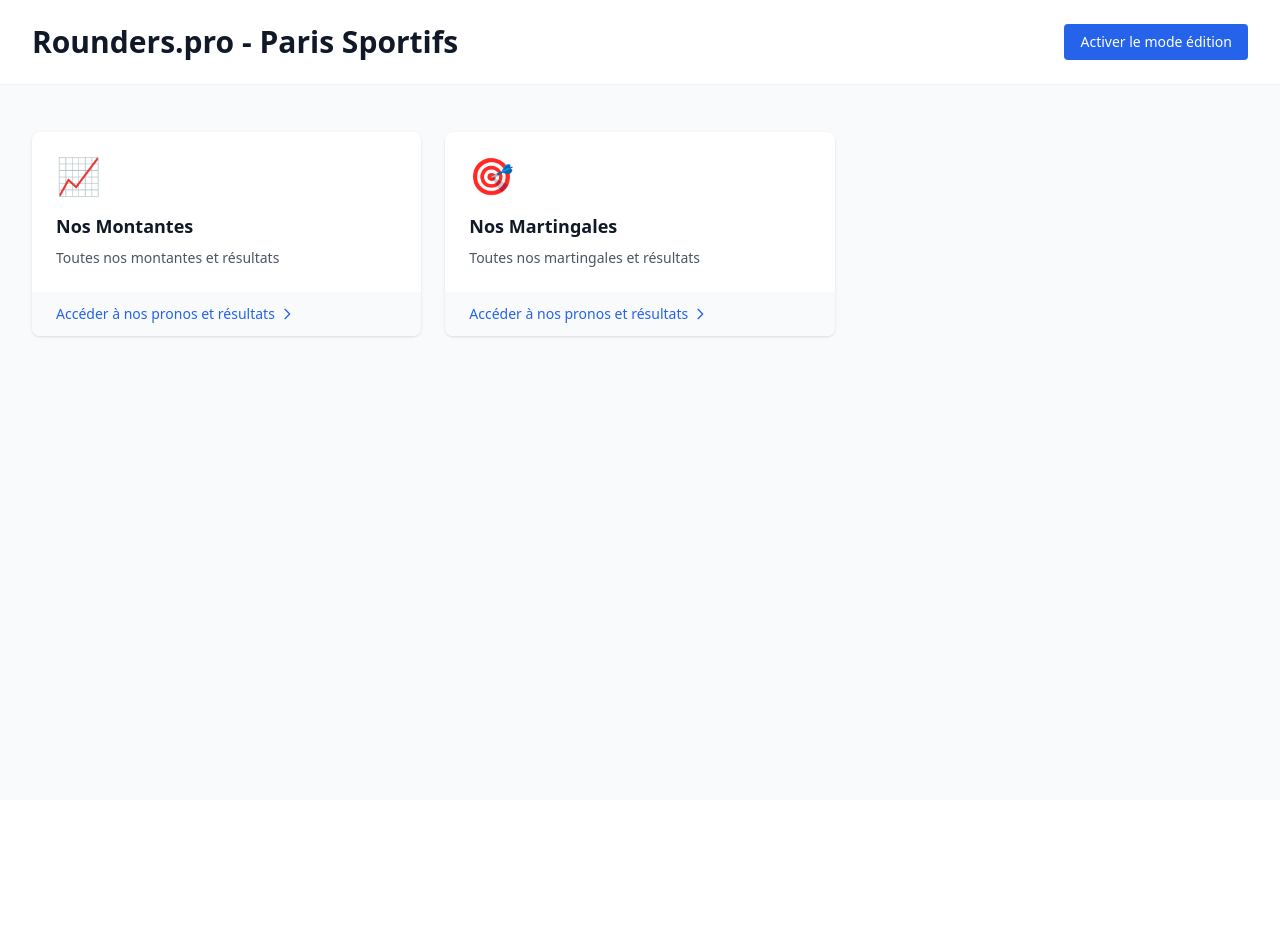
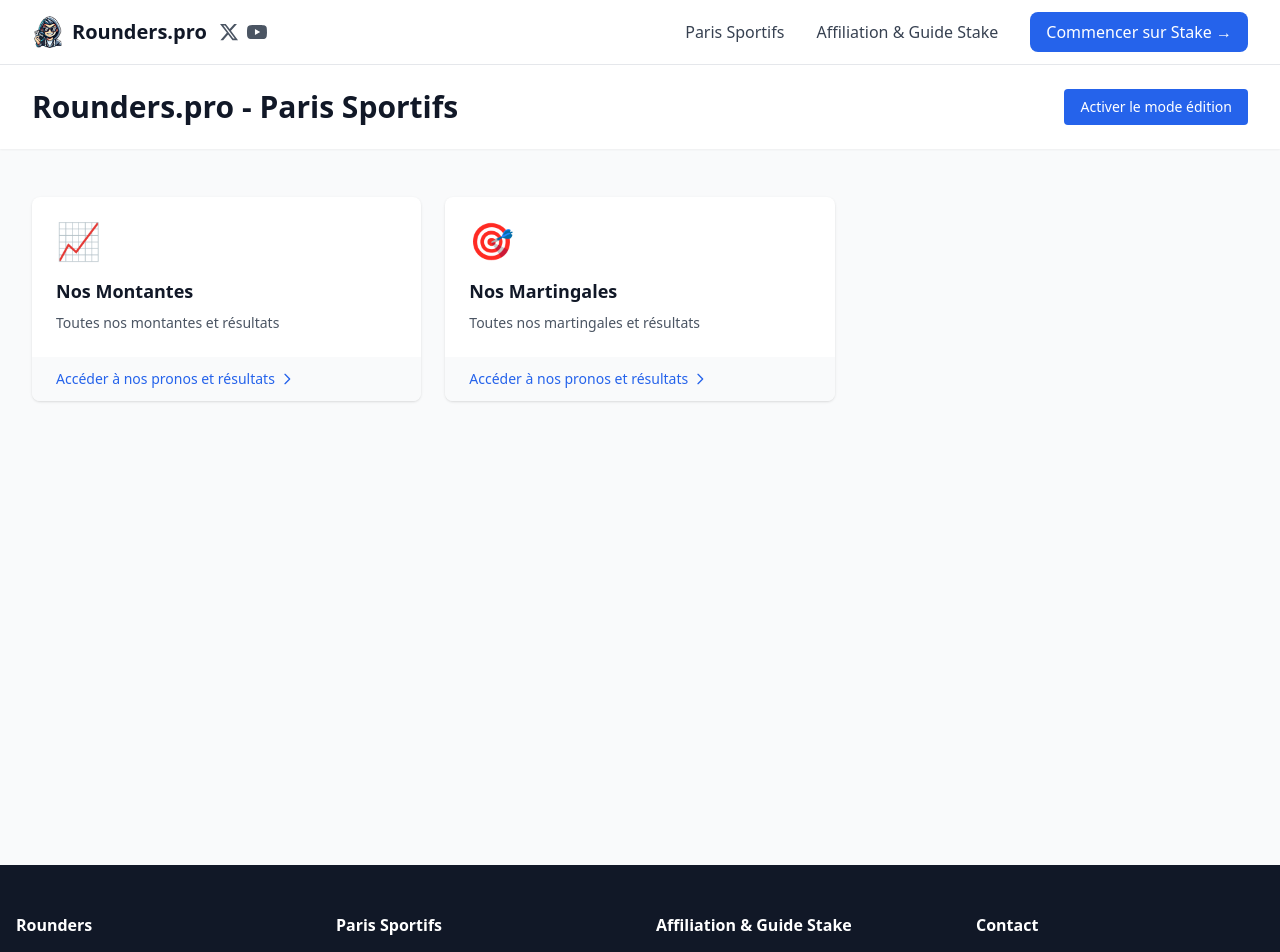
Before and after one commit to Web-Online-Concept/rounders-pro, a Next.js app: page /paris-sportifs in a window 1280 px wide. Shown: the top 952 px of the page. Before the commit the page ends 800 px from the top, so only its background shows below. Built offline with nearby package versions, Linux system fonts and the light colour scheme.

Commit message:
Update page.js

```diff
--- a/app/paris-sportifs/page.js
+++ b/app/paris-sportifs/page.js
@@ -2,6 +2,8 @@
 
 import { useState, useEffect } from 'react'
 import Link from 'next/link'
+import Header from '../components/Header'
+import Footer from '../components/Footer'
 
 export default function ParisSporifsPage() {
   const [isAuthenticated, setIsAuthenticated] = useState(false)
@@ -60,6 +62,8 @@ export default function ParisSporifsPage() {
   }
 
   return (
+    <>
+      <Header />
       <div className="min-h-screen bg-gray-50">
         {/* Header */}
         <div className="bg-white shadow-sm">
@@ -194,5 +198,7 @@ export default function ParisSporifsPage() {
           </div>
         )}
       </div>
+      <Footer />
+    </>
   )
 }
```
Lines whose indentation alone changed are shown as unchanged.
